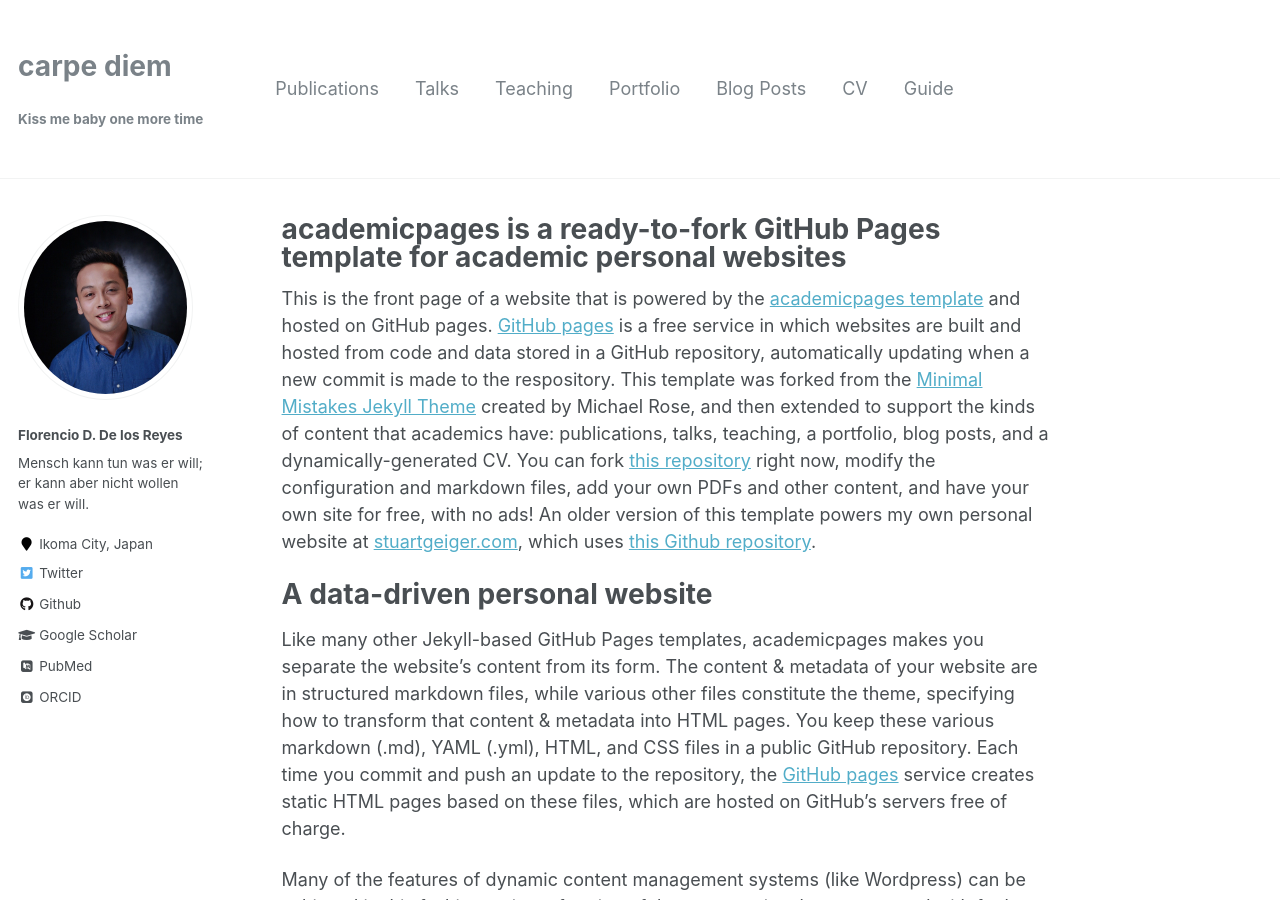
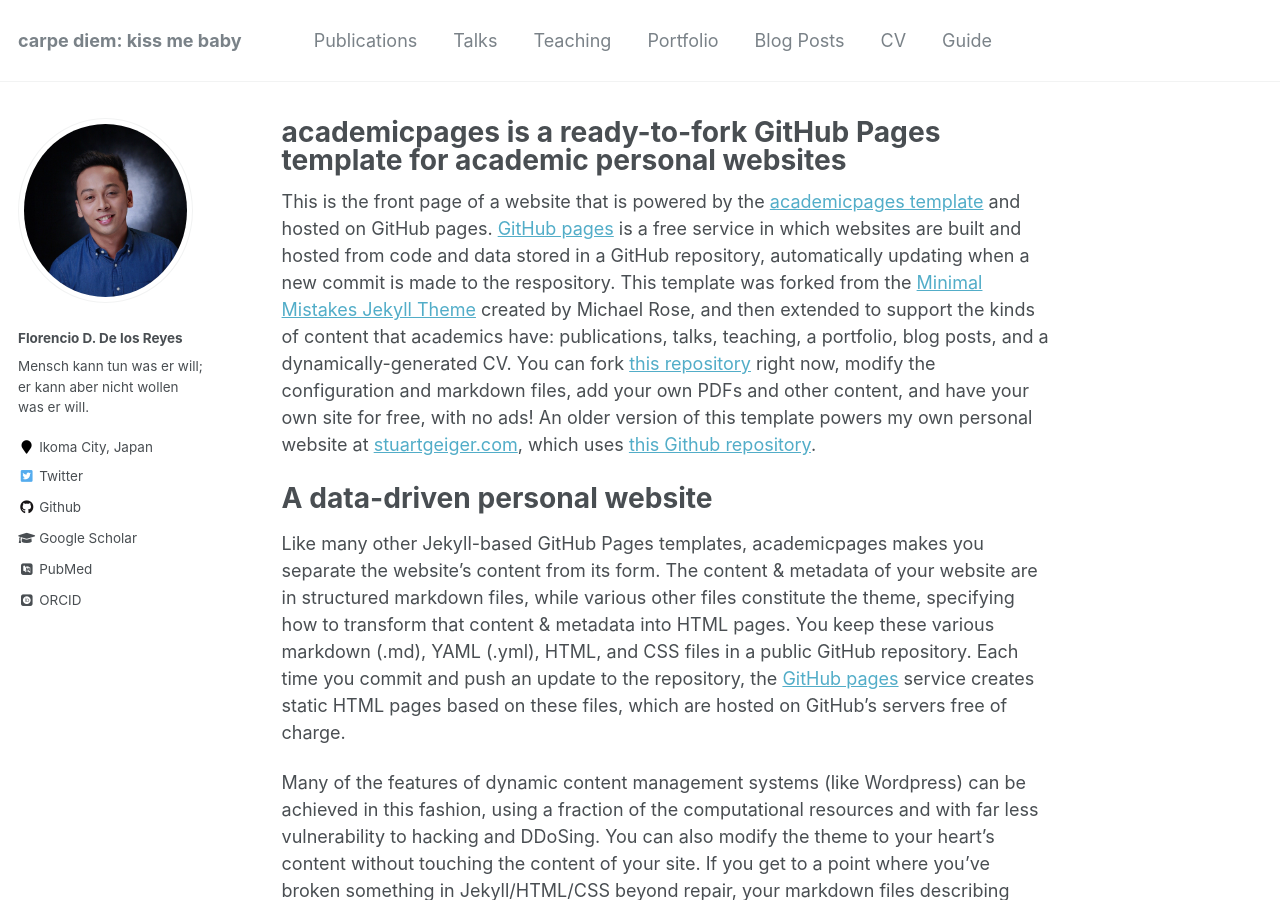
Before and after one commit to fddelosreyes/fddelosreyes.github.io, a Jekyll site: the page built from _pages/about.md, in a window 1280 px wide and 900 px high. Built offline with Jekyll 4.4.1, drawn with Linux system fonts in a browser that asks for light colours; some web fonts are replaced.

Commit message:
Update _config.yml

```diff
--- a/_config.yml
+++ b/_config.yml
@@ -7,7 +7,7 @@
 
 # Site Settings
 locale                   : "en-US"
-title                    : "<p><h1>carpe diem</h1></p><p><h6>Kiss me baby one more time</h6></p>"
+title                    : "carpe diem: kiss me baby"
 title_separator          : "-"
 name                     : &name "Florencio De los Reyes"
 description              : &description "personal description"
```
